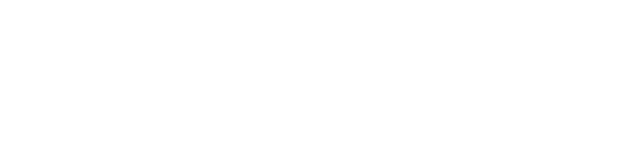
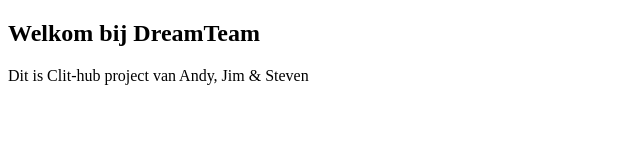
Before and after one commit to jimchampagne/DreamTeam, a plain HTML site: page index.html in a window 1280 px wide. Shown: the whole page, without its empty margins (0-640 px from the left). Drawn offline with Linux system fonts and the light colour scheme.

Commit message:
content toevoeging

```diff
--- a/index.html
+++ b/index.html
@@ -11,6 +11,12 @@
 </head>
 
 <body>
+
+
+    <section class="content">
+        <h1>Welkom bij DreamTeam</h1>
+        <p>Dit is Clit-hub project van Andy, Jim & Steven</p>
+    </section>
 </body>
 
 </html>
```
